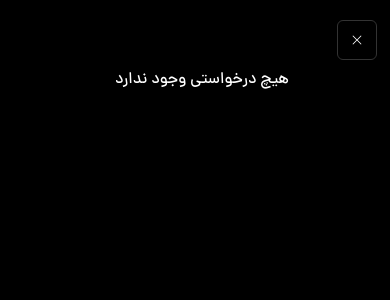
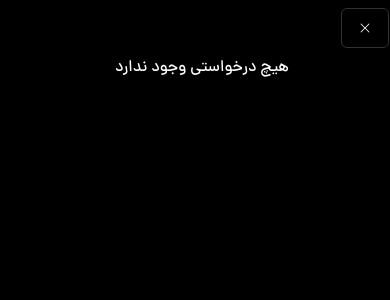
Before and after one commit to mohammad-reza-tajik/net-call-frontend, a Next.js app: page / in a window 390 px wide. Both pictures are taken after a click on the button 36 px from the left and 32 px from the top of the page. Shown: the top 300 px of the page. Built offline with nearby package versions, Linux system fonts and the light colour scheme.

Commit message:
refactor: make Drawer responsive

```diff
--- a/components/homePage/PeerForm.tsx
+++ b/components/homePage/PeerForm.tsx
@@ -35,7 +35,7 @@ function PeerForm() {
 
     return (
         <div className={"flex flex-col justify-center items-center py-5 md:py-10 gap-5 border rounded"}>
-            <Input className={"w-3/4 md:w-80 md:p-7"} ref={remotePeerIdRef} placeholder={"آیدی دستگاه ..."}/>
+            <Input className={"w-3/4 md:w-80 p-7"} ref={remotePeerIdRef} placeholder={"آیدی دستگاه ..."}/>
             <Button onClick={submitRemotePeerIdHandler} size={"lg"}>
                     تایید
             </Button>
--- a/components/homePage/PeerList.tsx
+++ b/components/homePage/PeerList.tsx
@@ -10,7 +10,7 @@ function PeerList({connectedPeers}: IPeerListProps) {
     return (
         <div className={"grid grid-cols-2 md:grid-cols-4 gap-2 md:gap-4 overflow-y-auto max-h-56 md:max-h-80"}>
             {
-                connectedPeers.length === 0 ? <p className={"text-center col-span-full p-5 text-sm md:text-base"}>هیچ دستگاه متصل دیگری موجود نیست</p> :
+                connectedPeers.length === 0 ? <p className={"text-center col-span-full p-5 text-xs md:text-sm"}>هیچ دستگاه متصل دیگری موجود نیست</p> :
                     connectedPeers.map((connectedPeer) => {
                     return <PeerItem key={connectedPeer.localPeerId} connectedPeer={connectedPeer}/>
                 })
--- a/components/shared/Drawer.tsx
+++ b/components/shared/Drawer.tsx
@@ -21,12 +21,13 @@ function Drawer({children , openSignal , className}: IDrawerProps) {
 
     return (
         <>
-            {openSignal.value && (
-                <div className={"fixed inset-0 bg-foreground opacity-50 z-50"} onClick={closeDrawerHandler}/>
-            )}
+            {
+                openSignal.value &&
+                <div className={"fixed inset-0 bg-foreground opacity-50 z-40"} onClick={closeDrawerHandler}/>
+            }
             <div
-                className={cn("fixed top-0 left-0 h-full w-full md:w-1/4 flex flex-col gap-2 p-5 bg-background z-50 transition-transform ease-in-out duration-300", {"-translate-x-full": !openSignal.value} , className)}>
-                <Button size={"icon"} variant={"outline"} onClick={closeDrawerHandler} aria-label={"بستن منو"}>
+                className={cn("fixed top-0 left-0 h-screen w-screen md:w-1/4 flex flex-col gap-2 p-2 md:p-5 bg-background z-50 transition-transform ease-in-out duration-300 overflow-x-hidden overflow-y-auto", {"-translate-x-full": !openSignal.value} , className)}>
+                <Button variant={"outline"} onClick={closeDrawerHandler} aria-label={"بستن منو"} className={"w-max"}>
                     <Close/>
                 </Button>
                 {children}
--- a/components/ui/button.tsx
+++ b/components/ui/button.tsx
@@ -23,7 +23,7 @@ const buttonVariants = cva(
         default: "h-10 px-4 py-2",
         sm: "h-9 rounded-md px-3",
         lg: "h-11 rounded-md px-8",
-        icon: "h-10 w-10",
+        icon: "size-10",
       },
     },
     defaultVariants: {
```
